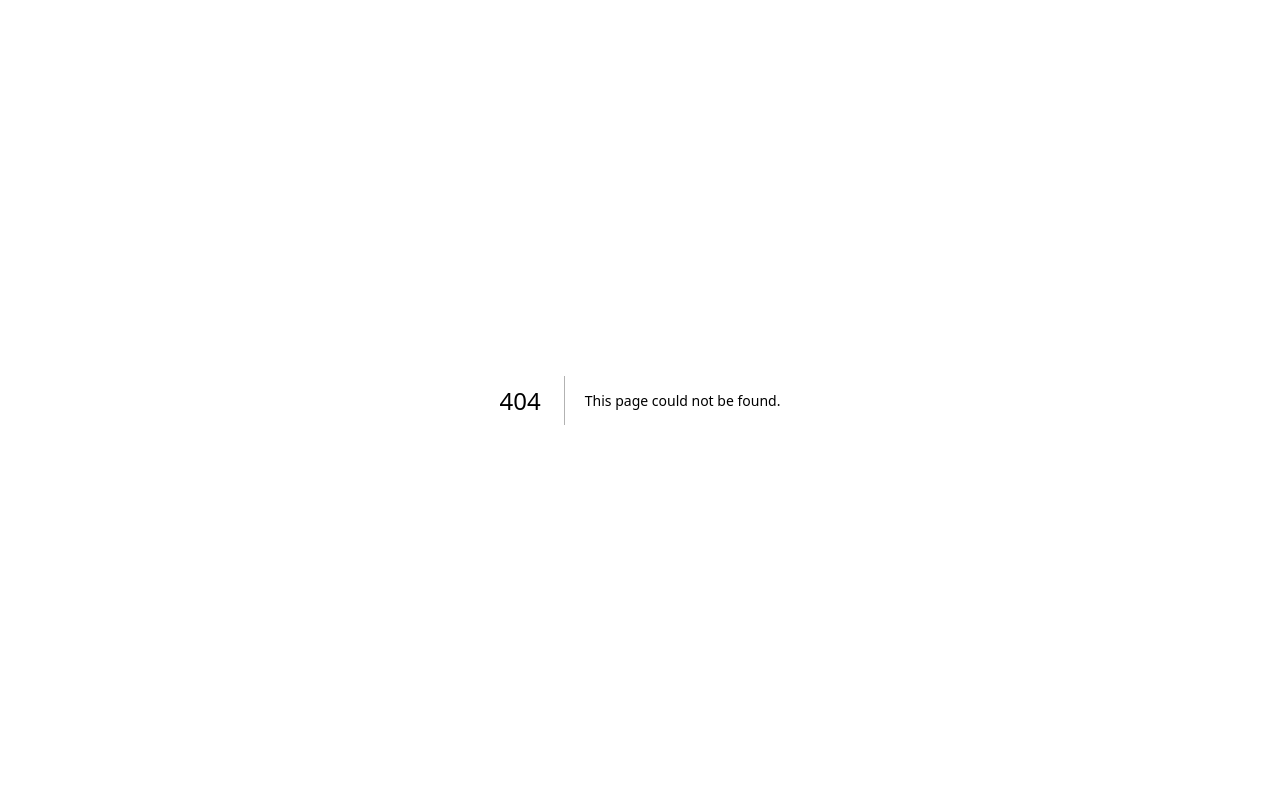
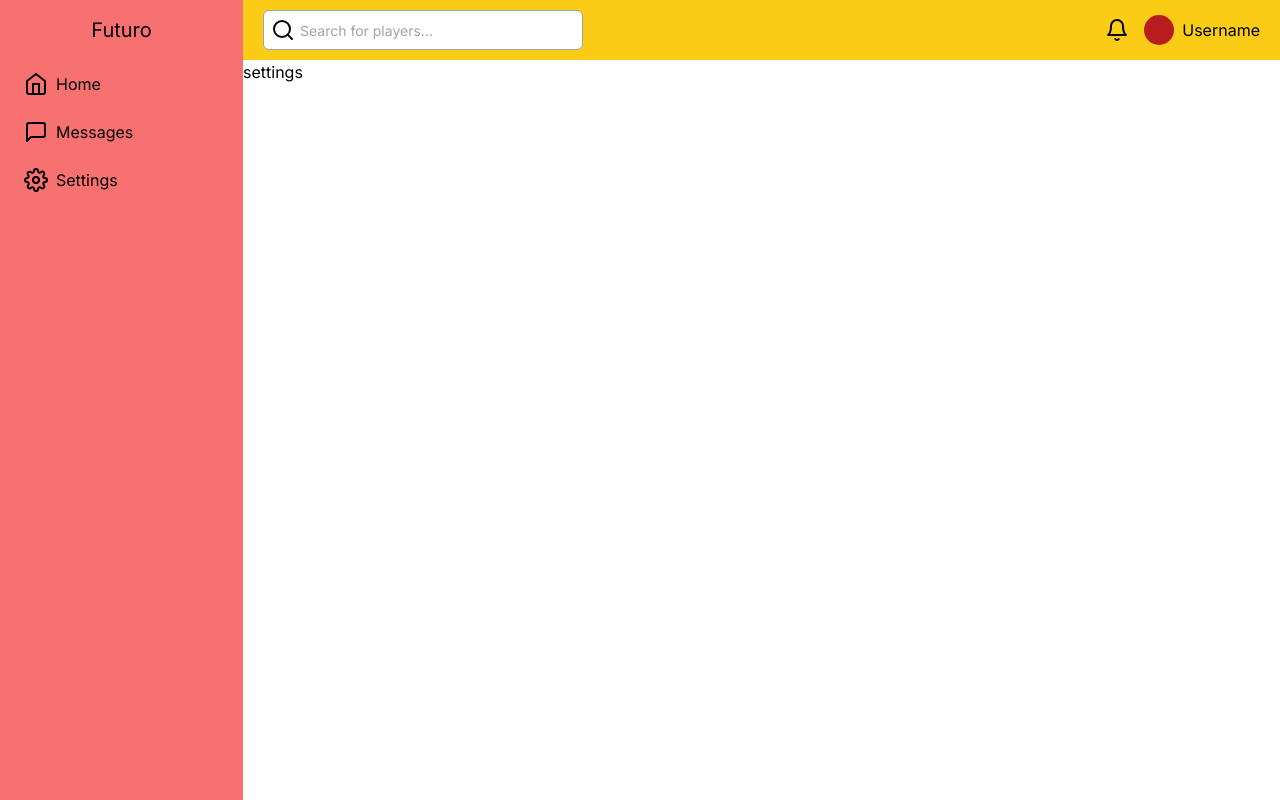
Before and after one commit to reymooy27/futsal-saas, a Next.js app: page /settings in a window 1280 px wide. Before the commit this address had no page. Built offline with nearby package versions, Linux system fonts and the light colour scheme.

Commit message:
settings page

```diff
--- /dev/null
+++ b/pages/settings.tsx
@@ -0,0 +1,24 @@
+import Layout from '@/components/Layout'
+import Head from 'next/head'
+import React from 'react'
+
+export default function Settings() {
+  return (
+    <>
+      <Head>
+        <title>Settings</title>
+        <link rel="icon" href="/favicon.ico" />
+      </Head>
+
+      <div>settings</div>
+    </>
+  )
+}
+
+Settings.getLayout = function getLayout(page: React.ReactElement){
+  return (
+    <Layout>
+      {page}
+    </Layout>
+  )
+}
```
